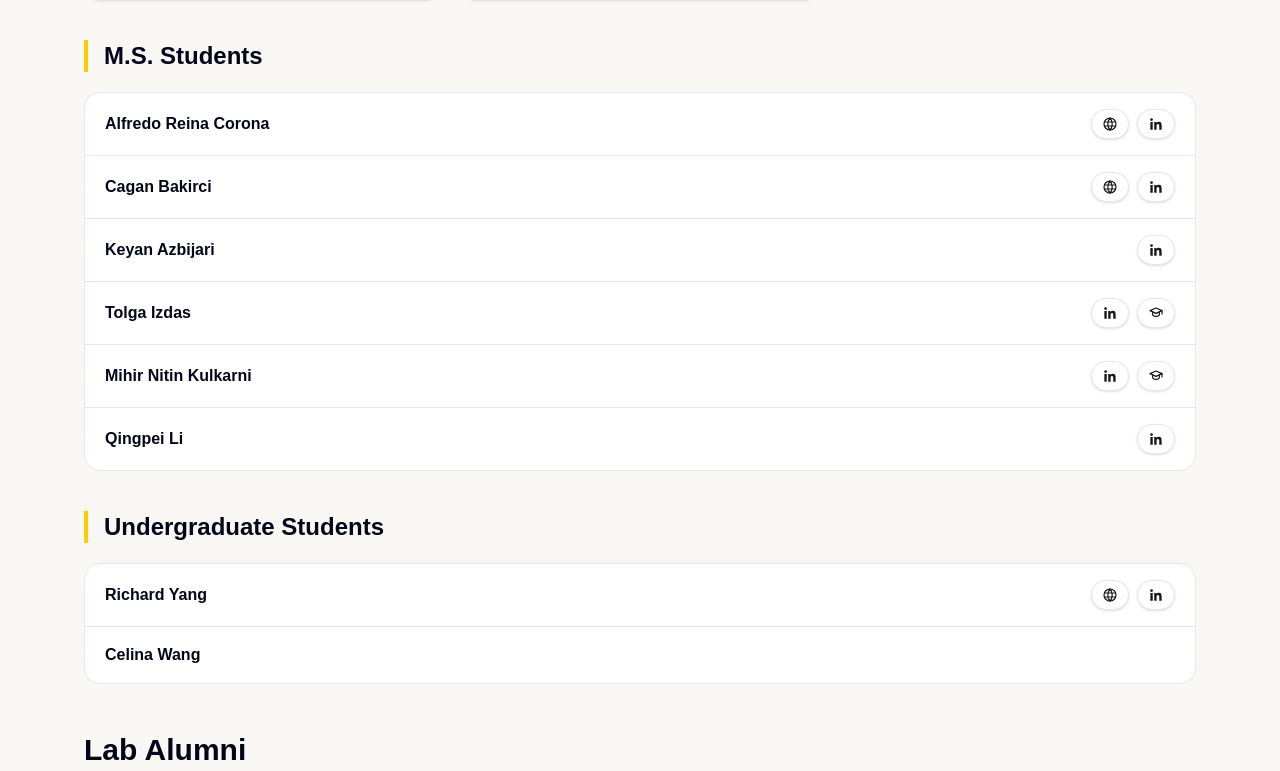
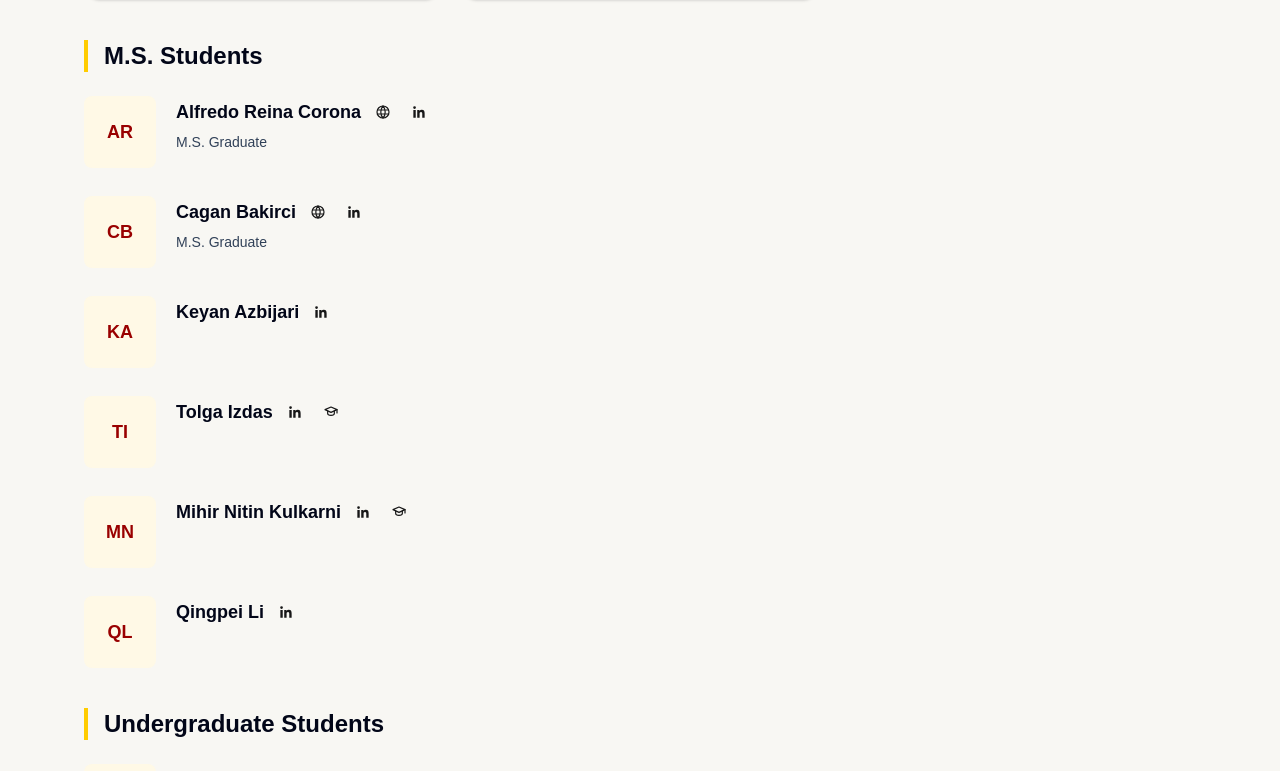
Before and after one commit to Alfredo-ReinaCorona/vida-lab-redesign, a Next.js app: page /people in a window 1280 px wide. Shown: the part 2000-2771 px from the top of the page. Built offline with nearby package versions, Linux system fonts and the light colour scheme.

Commit message:
Redesign people roster lists

```diff
--- a/src/app/page.tsx
+++ b/src/app/page.tsx
@@ -33,7 +33,7 @@ export default function Home() {
         </div>
       </section>
       <section className="mx-auto max-w-6xl px-5 py-12">
-        <h2 className="text-3xl font-semibold text-slate-950">Research areas</h2>
+        <h2 className="text-3xl font-semibold text-slate-950">Research Areas</h2>
         <div className="mt-6 grid gap-5 md:grid-cols-2">
           {researchAreas.slice(0, 4).map((area) => (
             <ResearchCard key={area.title} area={area} />
@@ -42,7 +42,7 @@ export default function Home() {
       </section>
       <section className="mx-auto grid max-w-6xl gap-8 px-5 py-12 md:grid-cols-2">
         <div>
-          <h2 className="text-3xl font-semibold text-slate-950">Selected publications</h2>
+          <h2 className="text-3xl font-semibold text-slate-950">Selected Publications</h2>
           <SelectedPublications publications={publications} />
         </div>
         <div>
--- a/src/app/people/page.tsx
+++ b/src/app/people/page.tsx
@@ -1,11 +1,13 @@
-import { PersonCard } from "@/components/person-card";
+import Image from "next/image";
+import { PersonCard, getInitials } from "@/components/person-card";
 import { PersonSocialLinks } from "@/components/social-links";
+import { withBasePath } from "@/lib/paths";
 import { people, type Person } from "@/content/people";
 
 type PeopleSection = { title: string; groups: Person["group"][]; presentation?: "cards" | "list" };
 
 const sections: PeopleSection[] = [
-  { title: "Faculty director", groups: ["Faculty director"], presentation: "cards" },
+  { title: "Faculty Director", groups: ["Faculty director"], presentation: "cards" },
   { title: "Ph.D. Students", groups: ["phd"], presentation: "cards" },
   { title: "M.S. Students", groups: ["ms"], presentation: "list" },
   { title: "Undergraduate Students", groups: ["undergrad"], presentation: "list" },
@@ -26,20 +28,57 @@ function getPeopleForGroups(groups: Person["group"][]) {
   return [...groupPeople].sort((first, second) => (orderedNames.indexOf(first.name) === -1 ? Number.MAX_SAFE_INTEGER : orderedNames.indexOf(first.name)) - (orderedNames.indexOf(second.name) === -1 ? Number.MAX_SAFE_INTEGER : orderedNames.indexOf(second.name)));
 }
 
+function PersonRosterImage({ person }: { person: Person }) {
+  if (person.imageSrc) {
+    return (
+      <Image
+        src={withBasePath(person.imageSrc)}
+        alt={`${person.name} headshot`}
+        width={72}
+        height={72}
+        className="h-16 w-16 shrink-0 rounded-lg object-cover sm:h-[72px] sm:w-[72px]"
+        style={person.imagePosition ? { objectPosition: person.imagePosition } : undefined}
+      />
+    );
+  }
+
+  return (
+    <div className="flex h-16 w-16 shrink-0 items-center justify-center rounded-lg bg-[var(--profile-tile)] text-lg font-semibold text-[var(--usc-cardinal)] sm:h-[72px] sm:w-[72px]">
+      {getInitials(person.name)}
+    </div>
+  );
+}
+
 function PeopleList({ section }: { section: PeopleSection }) {
   const sectionPeople = getPeopleForGroups(section.groups);
   if (!sectionPeople.length) return null;
   return (
     <section className="mt-10">
       <h2 className="border-l-4 border-[var(--usc-gold)] pl-4 text-2xl font-semibold text-slate-950">{section.title}</h2>
-      <ul className="mt-5 divide-y divide-slate-200 rounded-2xl border border-slate-200 bg-white">
+      <ul className="mt-6 space-y-6 sm:space-y-7">
         {sectionPeople.map((person) => {
           const website = getWebsite(person);
           return (
-            <li key={person.slug} className="relative flex items-center justify-between gap-4 px-5 py-4 transition hover:bg-slate-50 focus-within:bg-slate-50">
-              {website ? <a aria-label={`Visit ${person.name}'s website`} className="absolute inset-0 z-10 rounded-2xl focus-visible:outline focus-visible:outline-2 focus-visible:outline-offset-2 focus-visible:outline-[var(--usc-cardinal)]" href={website} rel="noreferrer" target="_blank" /> : null}
-              <span className="font-semibold text-slate-950">{person.name}</span>
-              <PersonSocialLinks person={person} includeWebsite className="relative z-20 shrink-0" />
+            <li key={person.slug}>
+              <article className="group relative flex items-start gap-4 sm:gap-5">
+                {website ? (
+                  <a
+                    aria-label={`Visit ${person.name}'s website`}
+                    className="absolute inset-0 z-10 rounded-lg focus-visible:outline focus-visible:outline-2 focus-visible:outline-offset-4 focus-visible:outline-[var(--usc-cardinal)]"
+                    href={website}
+                    rel="noreferrer"
+                    target="_blank"
+                  />
+                ) : null}
+                <PersonRosterImage person={person} />
+                <div className="min-w-0 flex-1 pt-0.5">
+                  <div className="flex flex-wrap items-center gap-x-2 gap-y-1">
+                    <h3 className="text-base font-semibold leading-6 text-slate-950 sm:text-lg">{person.name}</h3>
+                    <PersonSocialLinks person={person} includeWebsite className="relative z-20" compact />
+                  </div>
+                  {person.listSubtitle ? <p className="mt-1 text-sm leading-6 text-slate-700">{person.listSubtitle}</p> : null}
+                </div>
+              </article>
             </li>
           );
         })}
--- a/src/app/publications/page.tsx
+++ b/src/app/publications/page.tsx
@@ -3,5 +3,5 @@ import { publications } from "@/content/publications";
 
 export default function PublicationsPage() {
   const years = [...new Set(publications.map((publication) => publication.year))];
-  return <main className="mx-auto max-w-6xl px-5 py-16"><h1 className="text-4xl font-semibold text-slate-950">Publications</h1><p className="mt-4 max-w-3xl leading-8 text-slate-700">Selected records with complete supplied metadata and public links. Entries are kept compact for scanning by year.</p>{years.map((year) => <section className="mt-10" key={year}><h2 className="text-2xl font-semibold text-slate-950">{year}</h2><div className="mt-4 rounded-2xl border border-slate-200 bg-white px-6">{publications.filter((publication) => publication.year === year).map((publication) => <PublicationEntry key={publication.title} publication={publication} />)}</div></section>)}</main>;
+  return <main className="mx-auto max-w-6xl px-5 py-16"><h1 className="text-4xl font-semibold text-slate-950">Publications</h1>{years.map((year) => <section className="mt-10" key={year}><h2 className="text-2xl font-semibold text-slate-950">{year}</h2><div className="mt-4 rounded-2xl border border-slate-200 bg-white px-6">{publications.filter((publication) => publication.year === year).map((publication) => <PublicationEntry key={publication.title} publication={publication} />)}</div></section>)}</main>;
 }
--- a/src/components/social-links.tsx
+++ b/src/components/social-links.tsx
@@ -22,13 +22,13 @@ function getSocialLinks(person: Person, includeWebsite: boolean): SocialLink[] {
   return links;
 }
 
-export function PersonSocialLinks({ person, className = "", includeWebsite = false }: { person: Person; className?: string; includeWebsite?: boolean }) {
+export function PersonSocialLinks({ person, className = "", includeWebsite = false, compact = false }: { person: Person; className?: string; includeWebsite?: boolean; compact?: boolean }) {
   const socialLinks = getSocialLinks(person, includeWebsite);
   if (!socialLinks.length) return null;
   return (
     <div className={`flex flex-wrap gap-2 ${className}`} aria-label={`${person.name} professional links`}>
       {socialLinks.map((link) => (
-        <a aria-label={link.label} className="group/social relative inline-flex items-center gap-1.5 rounded-full border border-slate-200 bg-white px-2.5 py-1.5 text-slate-700 shadow-sm transition hover:border-[var(--usc-cardinal)] hover:text-[var(--usc-cardinal)] focus-visible:border-[var(--usc-cardinal)] focus-visible:text-[var(--usc-cardinal)] focus-visible:outline focus-visible:outline-2 focus-visible:outline-offset-2 focus-visible:outline-[var(--usc-cardinal)]" href={link.href} key={`${link.name}-${link.href}`} rel="noreferrer" target="_blank">
+        <a aria-label={link.label} className={compact ? "group/social relative inline-flex items-center justify-center rounded-full p-1.5 text-slate-600 transition hover:text-[var(--usc-cardinal)] focus-visible:text-[var(--usc-cardinal)] focus-visible:outline focus-visible:outline-2 focus-visible:outline-offset-2 focus-visible:outline-[var(--usc-cardinal)]" : "group/social relative inline-flex items-center gap-1.5 rounded-full border border-slate-200 bg-white px-2.5 py-1.5 text-slate-700 shadow-sm transition hover:border-[var(--usc-cardinal)] hover:text-[var(--usc-cardinal)] focus-visible:border-[var(--usc-cardinal)] focus-visible:text-[var(--usc-cardinal)] focus-visible:outline focus-visible:outline-2 focus-visible:outline-offset-2 focus-visible:outline-[var(--usc-cardinal)]"} href={link.href} key={`${link.name}-${link.href}`} rel="noreferrer" target="_blank">
           {link.icon}<span className="sr-only">{link.label}</span><span className="pointer-events-none absolute left-1/2 top-full z-10 mt-2 -translate-x-1/2 whitespace-nowrap rounded-md bg-slate-950 px-2 py-1 text-xs font-semibold text-white opacity-0 shadow-lg transition group-hover/social:opacity-100 group-focus-visible/social:opacity-100" aria-hidden="true">{link.name}</span>
         </a>
       ))}
--- a/src/content/people.ts
+++ b/src/content/people.ts
@@ -30,6 +30,7 @@ export type Person = {
   websiteUrl?: string;
   linkedinUrl?: string;
   googleScholarUrl?: string;
+  listSubtitle?: string;
   selectedWork?: SelectedWork[];
   selectedWorks?: SelectedWork[];
   placeholder: boolean;
@@ -116,6 +117,7 @@ export const people: Person[] = [
     website: "https://navidhashemicodes.github.io",
     linkedinUrl: "https://www.linkedin.com/in/navid-hashemi-ph-d-919576153",
     googleScholarUrl: "https://scholar.google.com/citations?hl=en&user=M7Ht5zIAAAAJ",
+    listSubtitle: "Research Scientist at Apple",
     selectedWorks: [
       { title: "Statistical Reachability Analysis of Stochastic Cyber-Physical Systems under Distribution Shift", venue: "IEEE Transactions on Computer-Aided Design of Integrated Circuits and Systems", year: "2024", links: [{ label: "Paper", href: "https://doi.org/10.1109/TCAD.2024.3438072" }] },
       { title: "Data-Driven Reachability Analysis of Stochastic Dynamical Systems with Conformal Inference", venue: "CDC", year: "2023", links: [{ label: "Paper", href: "https://arxiv.org/abs/2309.09187" }] },
@@ -135,6 +137,7 @@ export const people: Person[] = [
     website: "https://xinqin23.github.io/",
     linkedinUrl: "https://www.linkedin.com/in/xin-qin-4a83b9158",
     googleScholarUrl: "https://scholar.google.com/citations?hl=en&user=-ygrcMkAAAAJ",
+    listSubtitle: "Assistant Professor, California State University, Long Beach",
     selectedWorks: [
       { title: "Conformal Prediction for STL Runtime Verification", venue: "ICCPS", year: "2023", links: [{ label: "Paper", href: "https://doi.org/10.1145/3576841.3585927" }] },
       { title: "Data-Driven Reachability Analysis of Stochastic Dynamical Systems with Conformal Inference", venue: "CDC", year: "2023", links: [{ label: "Paper", href: "https://arxiv.org/abs/2309.09187" }] },
@@ -272,6 +275,7 @@ export const people: Person[] = [
     },
     interests: ["Autonomous systems", "Formal specifications", "Learning-enabled systems", "Reinforcement learning", "Perception monitoring"],
     website: "https://anandb.dev",
+    listSubtitle: "Postdoctoral Fellow at The University of Texas at Austin",
     selectedWorks: [
       { title: "Motion Planning for Automata-Based Objectives Using Efficient Gradient-Based Methods", venue: "IROS", year: "2024", links: [{ label: "Paper", href: "https://arxiv.org/abs/2410.11156" }] },
       { title: "Model-Free Reinforcement Learning for Spatiotemporal Tasks Using Symbolic Automata", venue: "CDC", year: "2023", links: [{ label: "Paper", href: "https://doi.org/10.1109/CDC49753.2023.10383559" }] },
@@ -292,6 +296,7 @@ export const people: Person[] = [
     websiteUrl: "https://aniruddh-puranic.info/",
     linkedinUrl: "https://www.linkedin.com/in/andyruddh",
     googleScholarUrl: "https://scholar.google.com/citations?hl=en&user=6Ava7scAAAAJ",
+    listSubtitle: "Scientist I in Next-Gen Robotics at Lila Sciences",
     selectedWorks: [
       { title: "Learning from Demonstrations using Signal Temporal Logic", venue: "CoRL", year: "2021", links: [{ label: "Paper", href: "https://arxiv.org/abs/2102.07730" }] },
       { title: "Learning Performance Graphs from Demonstrations via Task-Based Evaluations", venue: "arXiv", year: "2022", links: [{ label: "Paper", href: "https://arxiv.org/abs/2204.05909" }] },
@@ -308,6 +313,7 @@ export const people: Person[] = [
     },
     interests: [],
     linkedinUrl: "https://www.linkedin.com/in/sara-mohammadinejad-26271417b",
+    listSubtitle: "Senior Member of Technical Staff in GenAI and Machine Learning at Oracle",
     selectedWorks: [
       { title: "Systematic Translation from Natural Language Robot Task Descriptions to STL", venue: "AISoLA", year: "2024", links: [{ label: "Paper", href: "https://doi.org/10.1007/978-3-031-75434-0_18" }] },
     ],
@@ -318,6 +324,7 @@ export const people: Person[] = [
     slug: "alfredo-reina-corona",
     displayRole: "M.S. Graduate",
     group: "ms",
+    listSubtitle: "M.S. Graduate",
     interests: ["Robotics"],
     websiteUrl: "https://alfredoreinacorona.com/",
     linkedinUrl: "https://www.linkedin.com/in/alfredo-reina-corona-bb60a51a2",
@@ -328,6 +335,7 @@ export const people: Person[] = [
     slug: "cagan-bakirci",
     displayRole: "M.S. Graduate",
     group: "ms",
+    listSubtitle: "M.S. Graduate",
     interests: ["Robotics"],
     websiteUrl: "https://caganbakirci.github.io/",
     linkedinUrl: "https://www.linkedin.com/in/caganbakirci",
```
Also changed, not shown: 1 other file (tests, documents, lock files or other folders).
